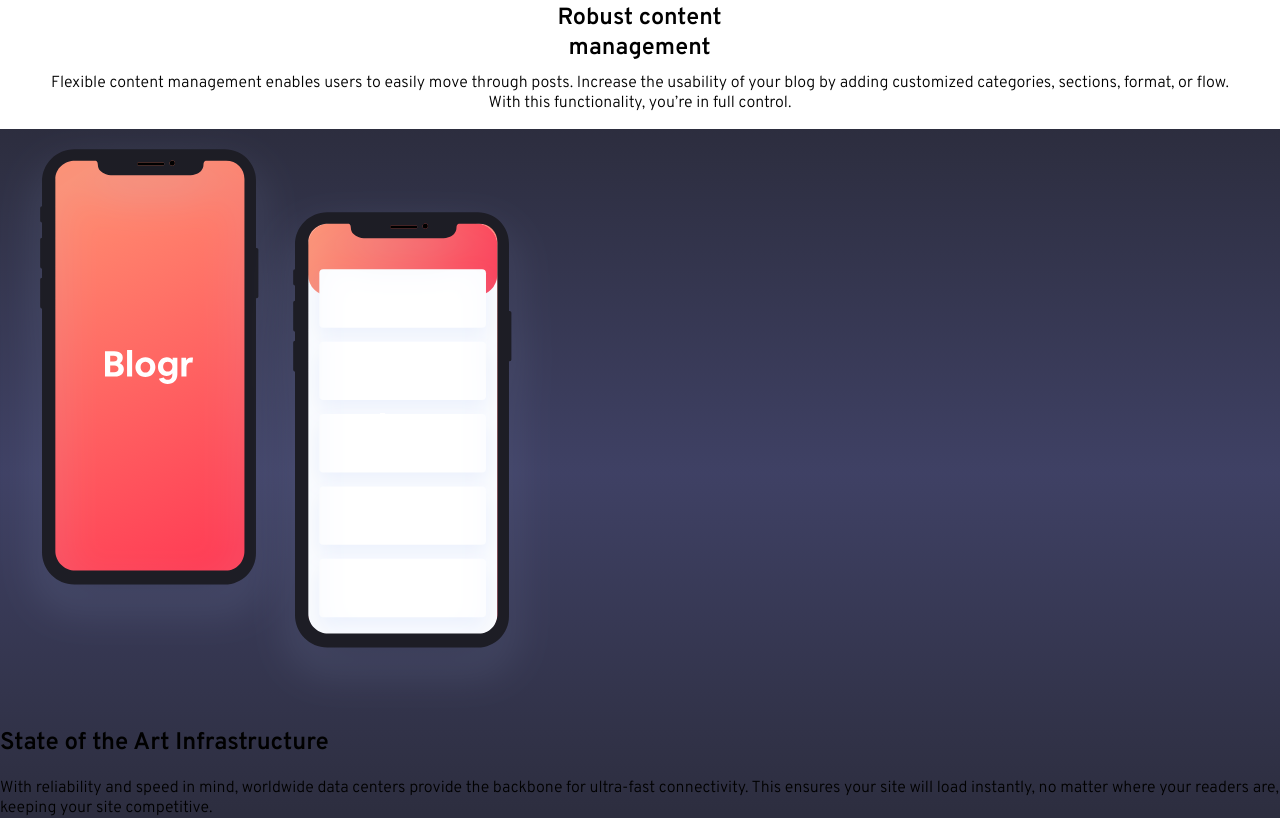
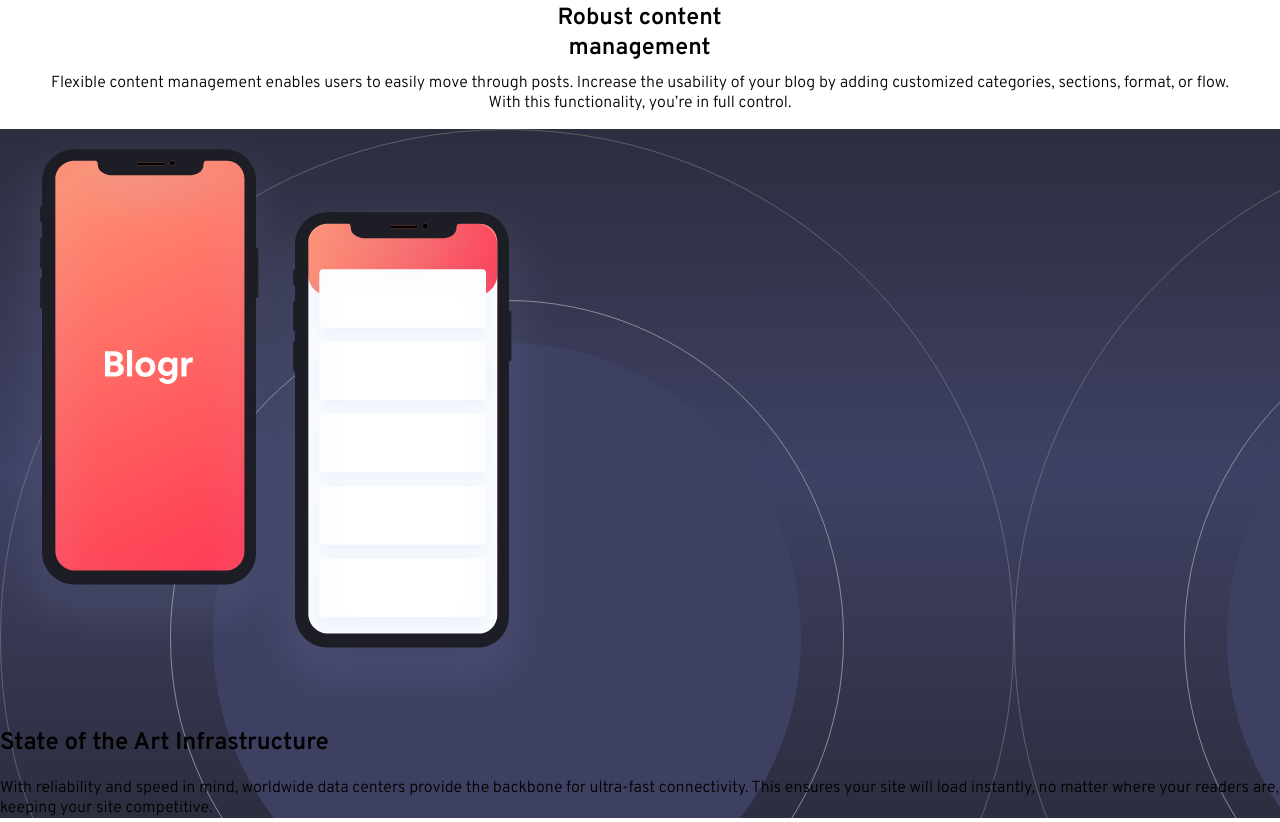
Before and after one commit to wishba/blogr-landing-page-main, a plain HTML site: page index.html in a window 1280 px wide. Shown: the part 2013-2835 px from the top of the page. Drawn offline with Linux system fonts and the light colour scheme.

Commit message:
state bg

```diff
--- a/style.css
+++ b/style.css
@@ -122,7 +122,9 @@
 }
 
 .section__state {
-  background: linear-gradient(var(--very-dark-gray-blue), var(--very-dark-desaturated-blue), var(--very-dark-gray-blue));
+  background:
+    url(images/bg-pattern-circles.svg),
+    linear-gradient(var(--very-dark-gray-blue), var(--very-dark-desaturated-blue), var(--very-dark-gray-blue));
 }
 
 .section__state-img {
```
